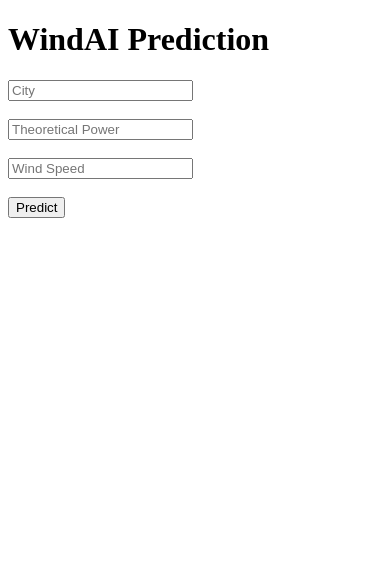
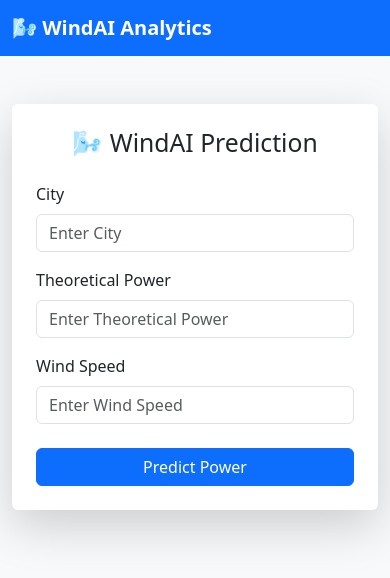
Before and after one commit to Veera9966148/Veera9966148-Weather-Based-Prediction-of-Wind-Turbine-Energy, a Flask app: page /predict in a window 390 px wide. Shown: the top 578 px of the page. Run offline with Flask 3, Linux system fonts and the light colour scheme.

Commit message:
Refactor predict.html to use template inheritance

```diff
--- a/Project file/templates/predict.html
+++ b/Project file/templates/predict.html
@@ -1,99 +1,114 @@
-<!DOCTYPE html>
-<html>
-<head>
-    <title>WindAI Prediction</title>
-</head>
-<body>
+{% extends "base.html" %}
 
-    <h1>WindAI Prediction</h1>
+{% block content %}
 
-    <form id="predictForm">
+<div class="row justify-content-center">
+
+    <div class="col-md-7 col-lg-5">
+
+        <div class="card shadow-lg border-0">
+
+            <div class="card-body p-4">
+
+                <h2 class="text-center mb-4">
+                    🌬️ WindAI Prediction
+                </h2>
+
+                <form method="POST">
+
+                    <div class="mb-3">
+                        <label class="form-label">
+                            City
+                        </label>
 
                         <input
                             type="text"
-            id="city"
-            placeholder="City"
+                            name="city"
+                            class="form-control"
+                            placeholder="Enter City"
                             required
                         >
-        <br><br>
+                    </div>
+
+                    <div class="mb-3">
+                        <label class="form-label">
+                            Theoretical Power
+                        </label>
 
                         <input
                             type="number"
-            id="theoretical_power"
-            placeholder="Theoretical Power"
+                            step="0.01"
+                            name="theoretical_power"
+                            class="form-control"
+                            placeholder="Enter Theoretical Power"
                             required
                         >
-        <br><br>
+                    </div>
+
+                    <div class="mb-4">
+                        <label class="form-label">
+                            Wind Speed
+                        </label>
 
                         <input
                             type="number"
-            step="0.1"
-            id="wind_speed"
-            placeholder="Wind Speed"
+                            step="0.01"
+                            name="wind_speed"
+                            class="form-control"
+                            placeholder="Enter Wind Speed"
                             required
                         >
-        <br><br>
+                    </div>
 
-        <button type="submit">
-            Predict
+                    <button
+                        type="submit"
+                        class="btn btn-primary w-100"
+                    >
+                        Predict Power
                     </button>
 
                 </form>
 
-    <h3 id="result"></h3>
+                {% if prediction %}
 
-    <script>
-        document
-            .getElementById(
-                "predictForm"
-            )
-            .addEventListener(
-                "submit",
-                async function (e) {
+                <div
+                    class="alert alert-success text-center mt-4"
+                >
+                    <h5>
+                        Predicted Power
+                    </h5>
 
-                    e.preventDefault();
+                    <h2>
+                        {{ prediction }}
+                    </h2>
+                </div>
 
-                    const response =
-                        await fetch(
-                            "/predict",
-                            {
-                                method:
-                                    "POST",
-                                headers: {
-                                    "Content-Type":
-                                        "application/json"
-                                },
-                                body:
-                                    JSON.stringify({
-                                        city:
-                                            document.getElementById(
-                                                "city"
-                                            ).value,
+                <div class="text-center">
 
-                                        theoretical_power:
-                                            document.getElementById(
-                                                "theoretical_power"
-                                            ).value,
+                    <a
+                        href="/dashboard"
+                        class="btn btn-success"
+                    >
+                        View Dashboard
+                    </a>
 
-                                        wind_speed:
-                                            document.getElementById(
-                                                "wind_speed"
-                                            ).value
-                                    })
-                            }
-                        );
+                    <a
+                        href="/predict"
+                        class="btn btn-secondary"
+                    >
+                        New Prediction
+                    </a>
 
-                    const data =
-                        await response.json();
+                </div>
 
-                    document.getElementById(
-                        "result"
-                    ).innerHTML =
-                        "Predicted Power: " +
-                        data.prediction;
-                }
-            );
-    </script>
+                {% endif %}
 
-</body>
-</html>
+            </div>
+
+        </div>
+
+    </div>
+
+</div>
+
+{% endblock %}
```
Lines whose indentation alone changed are shown as unchanged.
